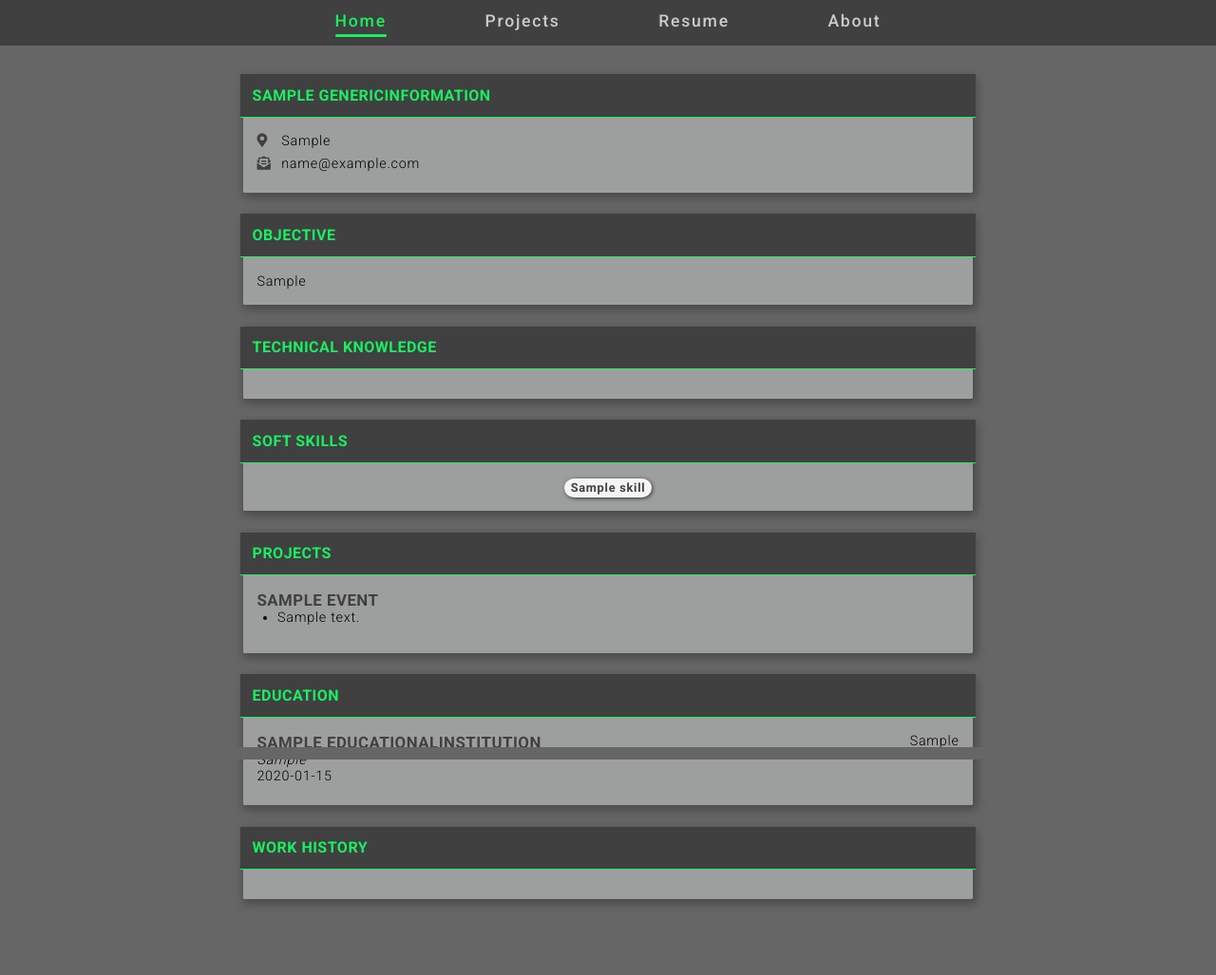
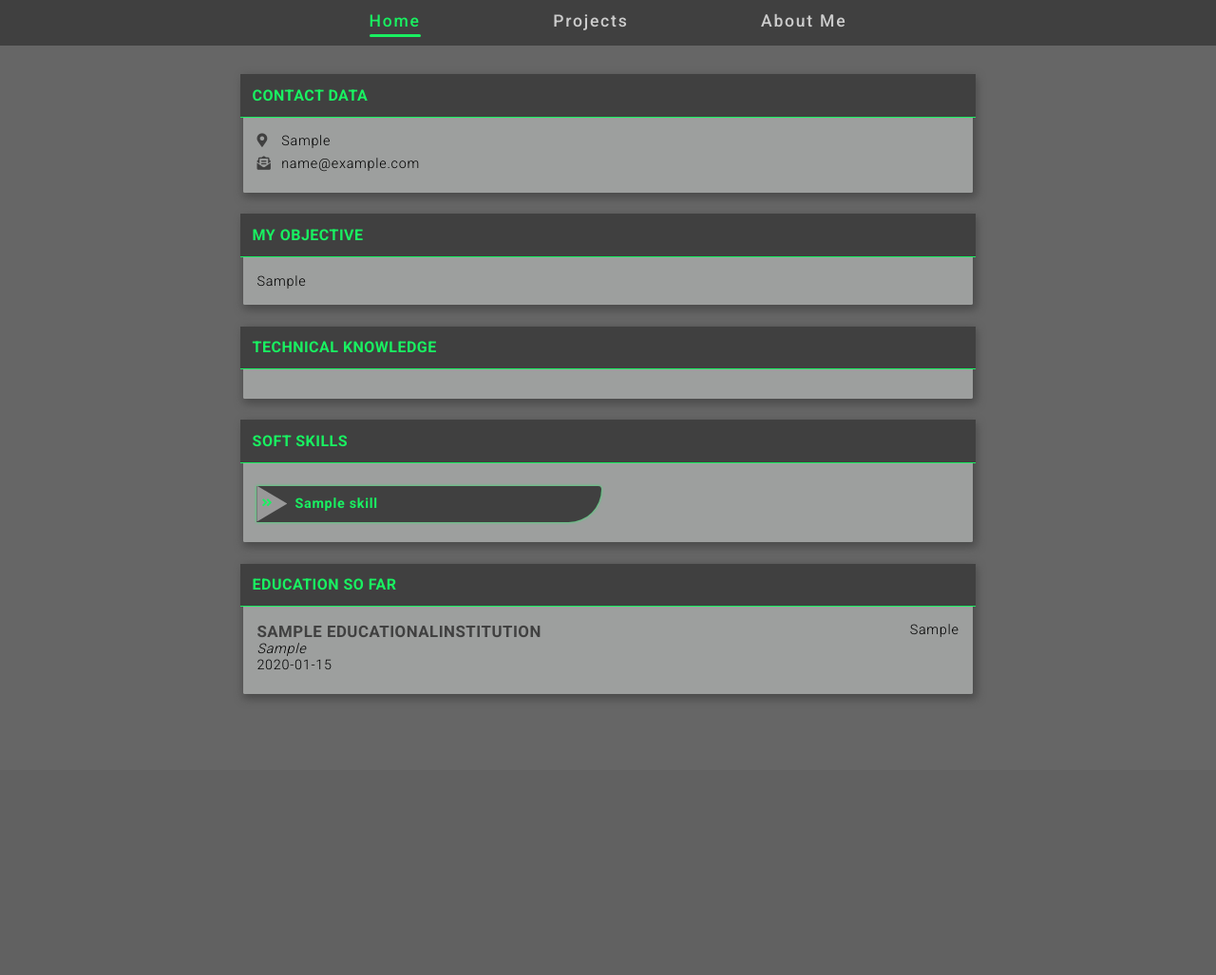
Before and after one commit to JoseRHeras/showcase-web, a Django app: page /resume/ in a window 1280 px wide. Shown: the whole page at 95% size. After the commit the page ends 735 px from the top, so only its background shows below. Run offline with Django 3.2, Linux system fonts and the light colour scheme; tables that the repository leaves empty hold one stand-in row (values such as "Sample post").

Commit message:
Resume tab renamed to 'About me', removed some sections to eliminated redundancy with respect to some information

```diff
--- a/web_portfolio/static/css/resume.css
+++ b/web_portfolio/static/css/resume.css
@@ -77,25 +77,73 @@ Specific Section Styling
 
 /* Skills Section */
 
-.skills ul {
+.skill_ctn {
+    background-color: var(--primary-variant);
+    font-weight: var(--ftw--bold);
+    box-shadow: var(--secondary-color) 0px 0px 3px 0px;
+    color: var(--secondary-color);
+
+    width: 80%;
+}
+
+.skill, .soft_skills i, .technical_skills , .soft_skills{
     display: flex;
-    flex-flow: row wrap;
-    justify-content: space-evenly;
-    gap: 1em;
+    align-items: center;
+}
+
+.technical_skills , .soft_skills {
+    flex-flow: column wrap;
+    justify-content: space-between;
 }
 
 .skill {
-    margin: 0;
-    font-size: 0.8rem;
+    margin-top: 0.5rem;
+    gap: 0.5rem;
+}
 
-    background-color: whitesmoke;
-    color: var(--primary-variant);
-    font-weight: var(--ftw--bold);
+.skill i{
+    color: inherit;
+}
 
-    padding: 0.2em 0.5em;
-    border-radius: 1em;
+.technical_skills .skill {
+    padding: 0.3em 1em;
+    border-radius: 5px;
+    justify-content: space-between;
+}
 
-    box-shadow: black 1px 1px 5px -1px;
+.soft_skills .skill {
+    border-top-right-radius: 5px;
+    border-bottom-right-radius: 50px;
+    overflow: auto;
+}
+
+.soft_skills i {
+    height: 100%;
+
+    font-size: 0.79rem;
+    padding: 1em 0;
+    padding-right: 1.2em;
+    padding-left: 0.4em;
+
+    background-color: hsl(0, 0%, 60%);
+    clip-path: polygon(0 0, 0% 100%, 100% 50%);
+}
+
+.soft_skills p {
+    margin: 0.3em 0;
+    margin-right: 1.25em;
+}
+
+
+@media (min-width: 500px){
+    .technical_skills, .soft_skills {
+        flex-flow: row wrap;
+        align-items: unset;
+    }
+
+    .skill_ctn {
+        width: 49%;
+    }
 }
 
 /* Projects Section */
--- a/web_portfolio/templates/base/navbar.html
+++ b/web_portfolio/templates/base/navbar.html
@@ -17,10 +17,7 @@
                     <a href="{% url 'projects_page'%}">Projects</a>
                 </li>
                 <li class="menu-item">
-                    <a href="{% url 'personal_resume' %}">Resume</a>
-                </li>
-                <li class="menu-item">
-                    <a href="#">About</a>
+                    <a href="{% url 'personal_resume' %}">About Me</a>
                 </li>
             </ul>
         </nav>
--- a/web_portfolio/templates/resume/resume.html
+++ b/web_portfolio/templates/resume/resume.html
@@ -12,7 +12,7 @@
 
     <article>
         <section class="contact">
-            <h2>{{ general.name }}</h2>
+            <h2>Contact Data</h2>
             <ul>
                 <li>
                     <i class="fas fa-map-marker-alt"></i>
@@ -26,21 +26,16 @@
         </section>
 
         <section class="objective">
-            <h2>Objective</h2>
-
-            <p>
-                {{ general.objective }}
-            </p>
+            <h2>My Objective</h2>
+            <p>{{ general.objective }}</p>
         </section>
 
         <section class="skills">
-
             <h2>Technical Knowledge</h2>
-
             <ul class="technical_skills">
                     {% for skill in skills %}
                         {% if skill.skill_type == "TECHNICAL_SKILL" %}
-                            <li class="skill">
+                            <li class="skill skill_ctn">
                                 {{ skill.name}}
                                 <i class="{{ skill.icon }}"></i>
                             </li>
@@ -52,40 +47,20 @@
 
         <section class="skills">
             <h2>Soft Skills</h2>
-
             <ul class="soft_skills">
                 {% for skill in skills%}
                     {% if skill.skill_type == "SOFT_SKILL" %}
-                        <li class="skill">
-                            {{skill.name}}
-                            <i class="{{ skill.icon }}"></i>
+                        <li class="skill skill_ctn">
+                            <i class="fas fa-angle-double-right"></i>
+                            <p>{{skill.name}}</p>
                         </li>
                     {% endif %}
                 {% endfor%}
             </ul>
         </section>
 
-        <section class="projects">
-            <h2>Projects</h2>
-            <ul class="project_list">
-                {% for event in events %}
-                    {% if event.event_type == "PROJECT"%}
-                        <li class="project">
-                            <h3>{{ event.name }}</h3>
-                            <ul class="duties">
-                                {% for duty in event.duty_set.all %}
-                                    <li>{{duty.description }}</li>
-                                {% endfor%}
-                            </ul>
-                        </li>
-                    {% endif%}
-                {% endfor%}
-            </ul>
-        </section>
-
-
         <section class="education">
-            <h2>Education</h2>
+            <h2>Education So Far</h2>
             <ul>
                 {% for school in schools %}
                     <li>
@@ -100,27 +75,6 @@
             </ul>
         </section>
 
-        <section class="work_history">
-            <h2>Work History</h2>
-            <ul>
-                {% for event in events %}
-                    {% if event.event_type == "WORK"%}
-                        <li class="institution">
-                            <div>
-                                <h3>{{ event.name }}</h3>
-                                <p class="res_title">{{ event.title }}</p>
-                                <p>{{ event.period_range}}</p>
-                            </div>
-                            <ul class="duties">
-                                {% for duty in event.duty_set.all %}
-                                    <li>{{ duty.description }}</li>
-                                {% endfor %}
-                            </ul>
-                        </li>
-                    {% endif %}
-                {% endfor %}
-            </ul>
-        </section>
     </article>
 
 </main>
```
